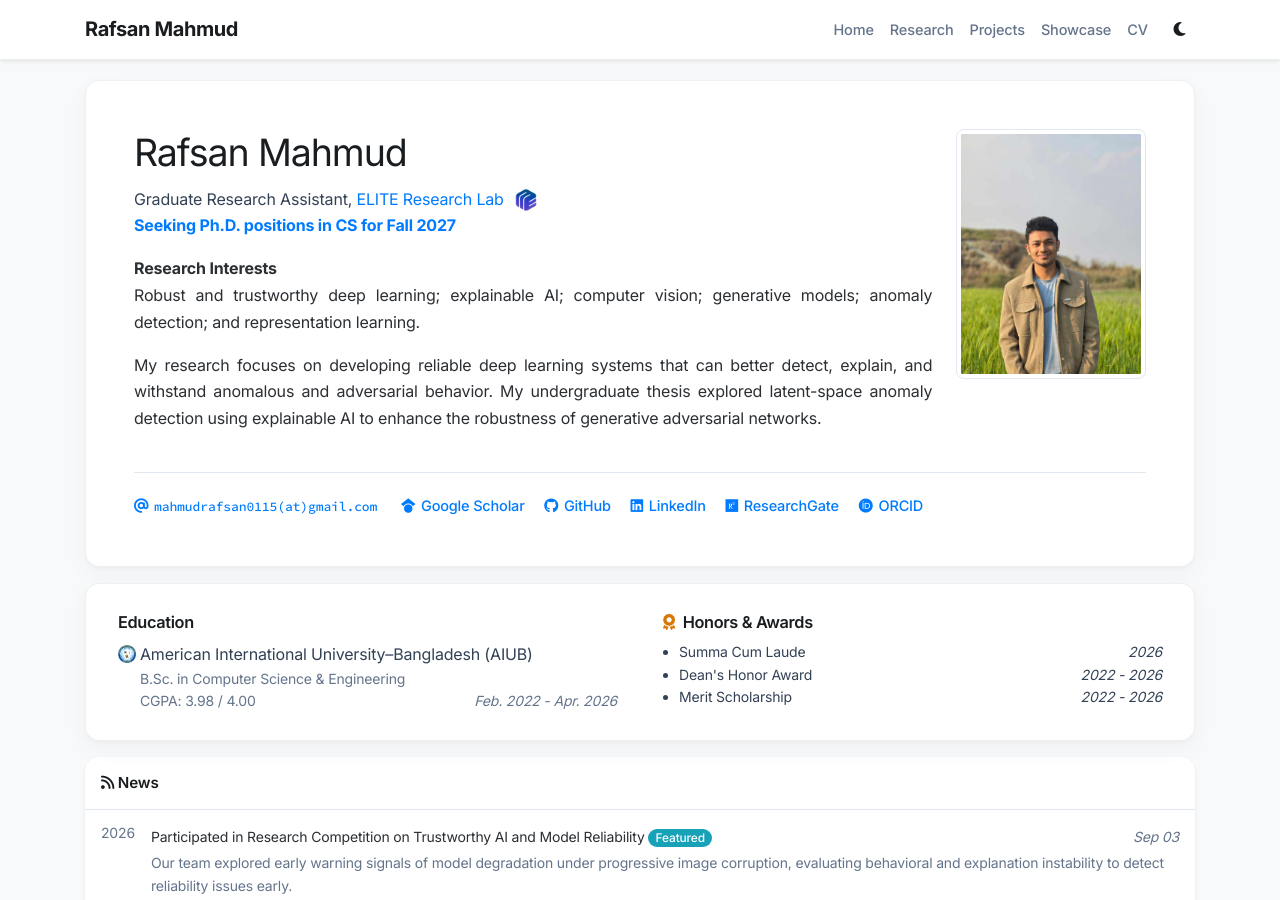
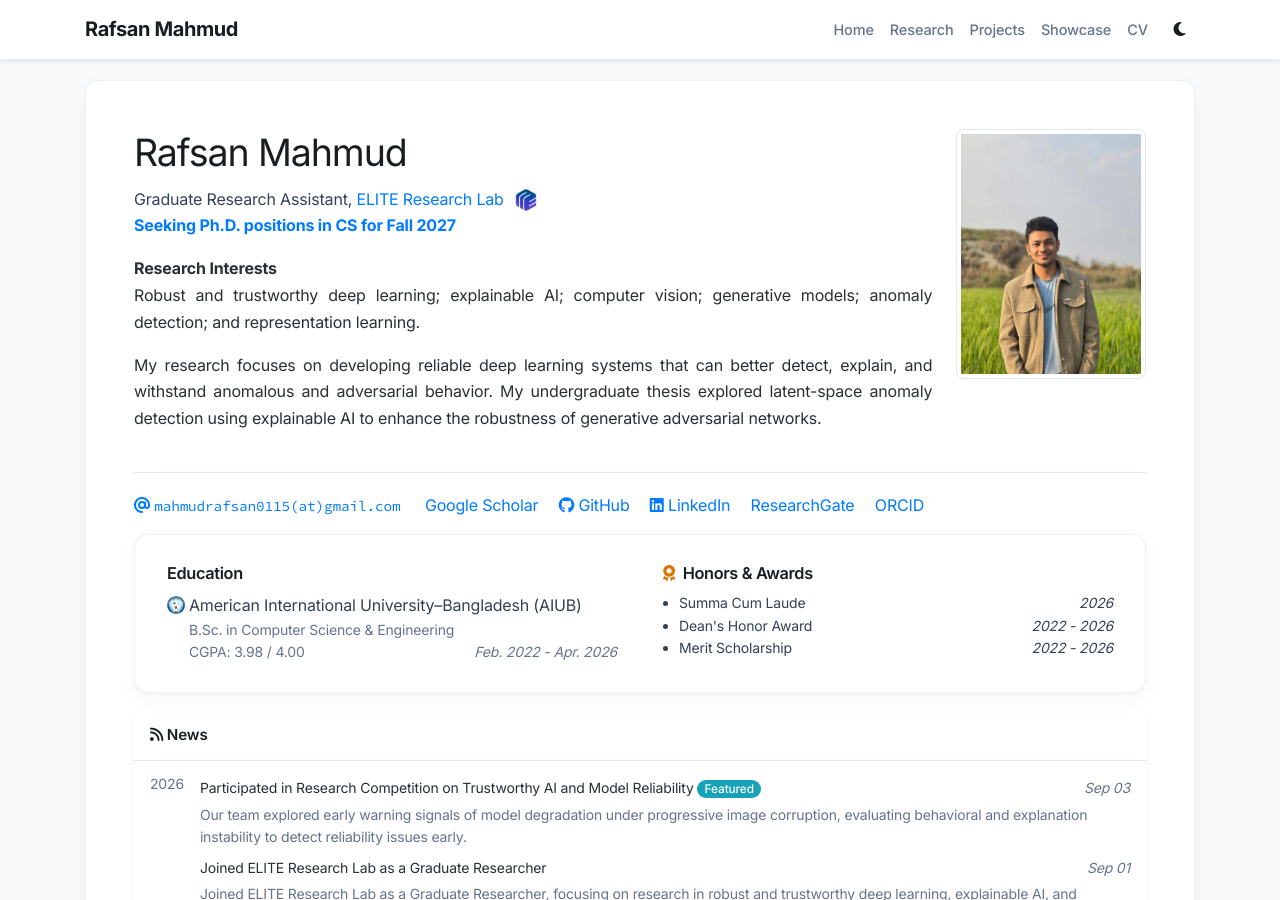
Before and after one commit to RAAFSAAN0/RAAFSAAN0.github.io, a Jekyll site: the page built from index.html, in a window 1280 px wide and 900 px high. Built offline with Jekyll 4.4.1, drawn with Linux system fonts in a browser that asks for light colours; nearby versions of some CDN libraries; a style sheet for code colours, icons or effects is not loaded.

Commit message:
Update profile_card.html

```diff
--- a/_includes/widgets/profile_card.html
+++ b/_includes/widgets/profile_card.html
@@ -142,7 +142,7 @@
                 class="pr-3 no-break"
                 target="_blank"
                 href="{{ gscholar_url }}">
-                                <i class="fab fa-google-scholar"></i>
+                <i class="ai ai-google-scholar"></i>
                 Google Scholar
             </a>
 
@@ -212,7 +212,7 @@
                 class="pr-3 no-break"
                 target="_blank"
                 href="https://www.researchgate.net/profile/{{ site.data.profile.researchgate }}">
-                                <i class="fab fa-researchgate"></i>
+                <i class="ai ai-researchgate"></i>
                 ResearchGate
             </a>
 
@@ -226,17 +226,12 @@
                 class="pr-3 no-break"
                 target="_blank"
                 href="https://orcid.org/{{ site.data.profile.orcid }}">
-                                <i class="fab fa-orcid"></i>
+                <i class="ai ai-orcid"></i>
                 ORCID
             </a>
 
         {% endif %}
 
-                    </div>
-                </div>
-
-            </div>
-        </div>
     </div>
 </div>
 
```
Lines whose indentation alone changed are shown as unchanged.
